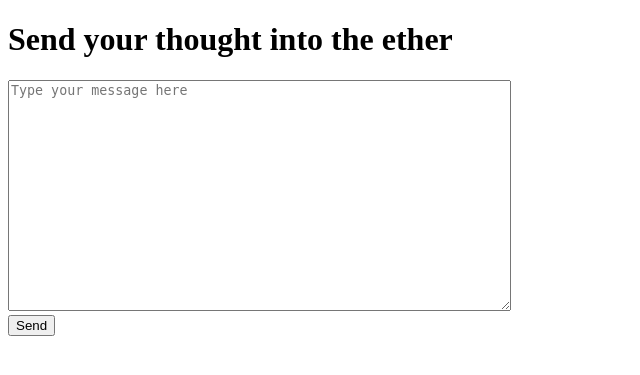
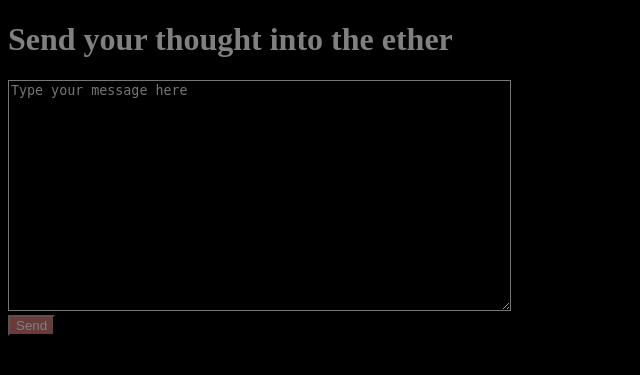
Before and after one commit to cmyoung0718/into-the-ether, a Flask app: page / in a window 1280 px wide. Shown: the top 375 px of the page, without its empty margins (0-640 px from the left). Run offline with Flask 2, Linux system fonts and the light colour scheme.

Commit message:
Change some colors

```diff
--- a/static/css/main.css
+++ b/static/css/main.css
@@ -1,3 +1,12 @@
+* {
+    background-color: black;
+    color: grey
+}
+
+.butt {
+    background-color: rgb(107, 59, 59);
+}
+
 .loader {
     text-align: center;
     border-radius: 50%;
@@ -7,8 +16,8 @@
   }
 
   @keyframes spin {
-    0% { transform: rotate(0deg); background-color:white; left:0px; top:0px; scale:25;}
-    100% { transform: rotate(360deg); background-color:white; left:200px; top:0px; scale:0;}
+    0% { transform: rotate(0deg); left:0px; top:0px; scale:25;}
+    100% { transform: rotate(360deg); left:200px; top:0px; scale:0;}
   }
 
 .sender {
--- a/templates/index.html
+++ b/templates/index.html
@@ -12,6 +12,6 @@
                   cols="60"
                   >{{ request.form['content'] }}</textarea>
         <br>
-        <button type="submit">Send</button>
+        <button class='butt' type="submit">Send</button>
     </form>
 {% endblock %}
--- a/templates/received.html
+++ b/templates/received.html
@@ -3,6 +3,6 @@
 {% block content %}
     <h1>{% block title %} Your message has been sent into the void... {% endblock %}</h1>
     <form action="{{ url_for('index') }}">
-        <input type="submit" value="Send another message" />
+        <input class='butt' type="submit" value="Send another message" />
     </form>
 {% endblock %}
```
